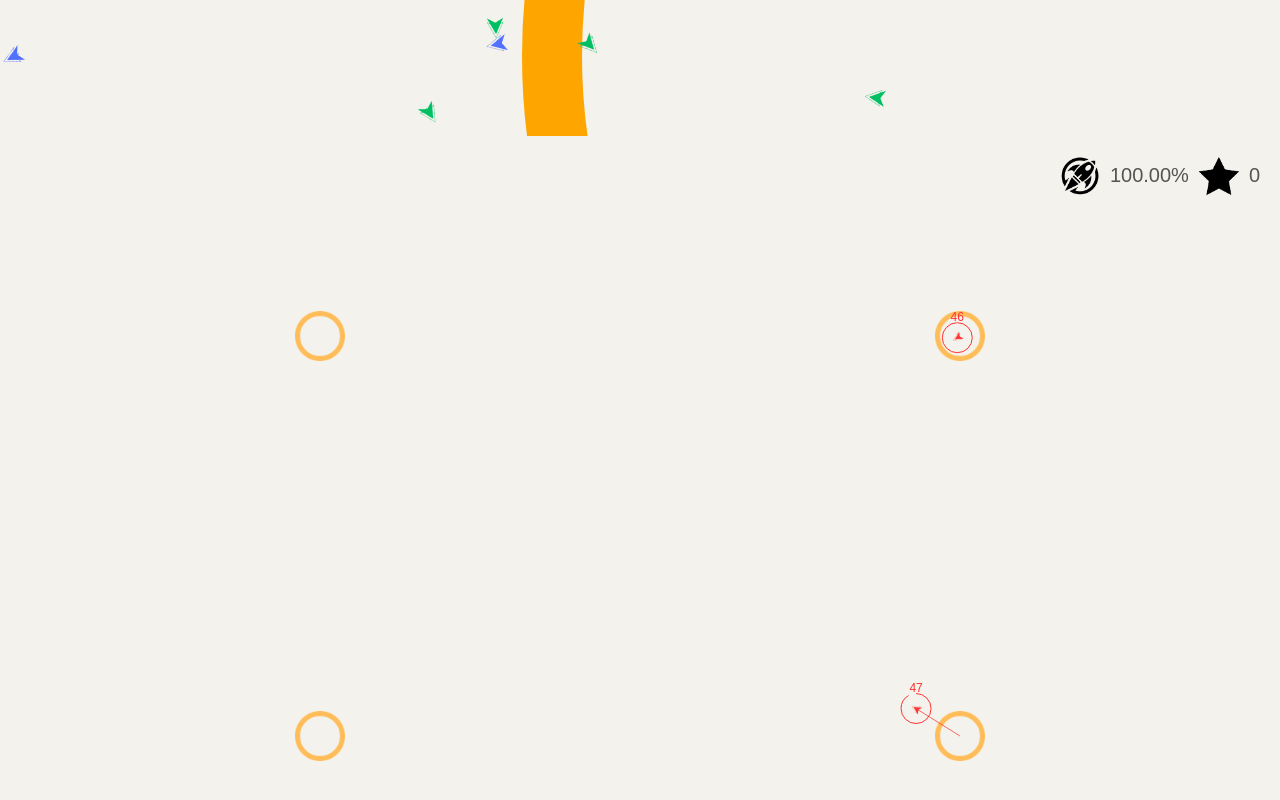
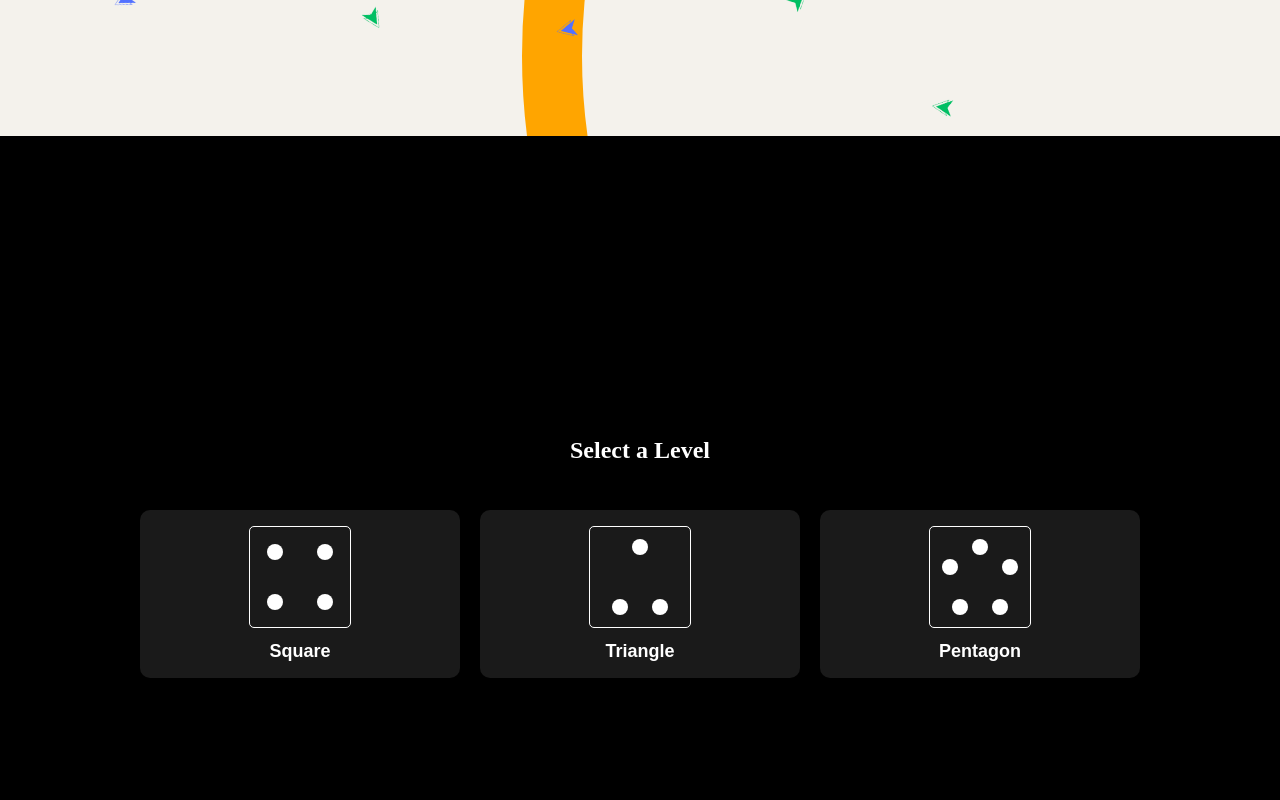
Before and after one commit to LeDevNovice/StellarFlow, a React (Vite) app: page / in a window 1280 px wide. Shown: the part 664-1464 px from the top of the page. Built offline with nearby package versions, Linux system fonts and the light colour scheme.

Commit message:
feat: implement level selector logic

```diff
--- a/src/components/GameCanvas/GameCanvas.tsx
+++ b/src/components/GameCanvas/GameCanvas.tsx
@@ -37,7 +37,10 @@ const GameCanvas = () => {
     setScore,
     failedVesselsCount,
     setFailedVesselsCount,
+    arrivedVesselsCount,
     setArrivedVesselsCount,
+    totalVessels,
+    setGameState
   } = useContext(GameContext)!;
 
   const [isPaused, setIsPaused] = useState(false);
@@ -189,6 +192,12 @@ const GameCanvas = () => {
 
     setArrivedVesselsCount((prev) => {
       const newCount = prev + 1;
+
+      // Check if all vessels are processed
+      if (newCount + failedVesselsCount >= totalVessels) {
+        setGameState('completed');
+      }
+
       return newCount;
     });
   };
@@ -200,6 +209,12 @@ const GameCanvas = () => {
 
     setFailedVesselsCount((prev) => {
       const newCount = prev + 1;
+
+      // Check if all vessels are processed
+      if (newCount + arrivedVesselsCount >= totalVessels) {
+        setGameState('completed');
+      }
+
       return newCount;
     });
   };
--- a/src/components/GameContainer/GameContainer.tsx
+++ b/src/components/GameContainer/GameContainer.tsx
@@ -1,9 +1,34 @@
+import { useContext, useState } from "react";
+
 import GameCanvas from "../GameCanvas/GameCanvas";
+import LevelSelector from "../LevelSelector/LevelSelector";
+import { Level } from "../../models/level.model";
+import { GameContext } from "../../context/GameProvider";
 
 function GameContainer() {
+  const [gameStarted, setGameStarted] = useState(false);
+  const [selectedLevel, setSelectedLevel] = useState<Level | null>(null);
+
+  const { setCurrentLevel, setGameState } = useContext(GameContext)!;
+
+  const handleLevelSelect = (level: Level) => {
+    setSelectedLevel(level);
+    setCurrentLevel(level);
+    setGameStarted(true);
+    setGameState('playing');
+  };
+
   return (
     <div className="App">
-      <GameCanvas />
+      {!gameStarted ? (
+        !selectedLevel ? (
+          <LevelSelector onSelectLevel={handleLevelSelect} />
+        ) : null
+      ) : (
+        <>
+          <GameCanvas />
+        </>
+      )}
     </div>
   );
 }
--- /dev/null
+++ b/src/components/LevelSelector/LevelSelector.css
@@ -0,0 +1,58 @@
+.level-selector {
+  display: flex;
+  flex-direction: column;
+  align-items: center;
+  justify-content: center;
+  min-height: 100vh;
+  background-color: #000;
+  color: #fff;
+  padding: 20px;
+}
+
+.level-selector h2 {
+  margin-bottom: 30px;
+}
+
+.level-list {
+  list-style: none;
+  padding: 0;
+  display: grid;
+  grid-template-columns: repeat(auto-fit, minmax(200px, 1fr));
+  gap: 20px;
+  width: 100%;
+  max-width: 1000px;
+}
+
+.level-item {
+  background-color: rgba(255, 255, 255, 0.1);
+  padding: 15px;
+  border-radius: 10px;
+  transition: background-color 0.3s;
+}
+
+.level-item:hover {
+  background-color: rgba(255, 255, 255, 0.2);
+}
+
+.level-button {
+  display: flex;
+  flex-direction: column;
+  align-items: center;
+  gap: 10px;
+  background: none;
+  border: none;
+  color: #fff;
+  cursor: pointer;
+  width: 100%;
+}
+
+.level-thumbnail svg {
+  border: 1px solid #fff;
+  border-radius: 5px;
+  background-color: #1a1a1a;
+}
+
+.level-name {
+  font-size: 18px;
+  font-weight: bold;
+}
--- /dev/null
+++ b/src/components/LevelSelector/LevelSelector.tsx
@@ -0,0 +1,37 @@
+import { Level } from '../../models/level.model';
+import { levels } from '../../level/level';
+import { LevelSelectorProps } from './levelSelector.interface';
+import './LevelSelector.css';
+
+const LevelSelector: React.FC<LevelSelectorProps> = ({ onSelectLevel }) => {
+  return (
+    <div className="level-selector">
+      <h2>Select a Level</h2>
+      <ul className="level-list">
+        {levels.map((level: Level) => (
+          <li key={level.id} className="level-item">
+            <button onClick={() => onSelectLevel(level)} className="level-button">
+              <div className="level-thumbnail">
+                {/* Render planet formation design */}
+                <svg width="100" height="100">
+                  {level.planets.map((planet) => (
+                    <circle
+                      key={planet.id}
+                      cx={planet.position.x * 100}
+                      cy={planet.position.y * 100}
+                      r="8"
+                      fill="#fff"
+                    />
+                  ))}
+                </svg>
+              </div>
+              <span className="level-name">{level.name}</span>
+            </button>
+          </li>
+        ))}
+      </ul>
+    </div>
+  );
+};
+
+export default LevelSelector;
--- /dev/null
+++ b/src/components/LevelSelector/levelSelector.interface.ts
@@ -0,0 +1,5 @@
+import { Level } from "../../models/level.model";
+
+export interface LevelSelectorProps {
+  onSelectLevel: (level: Level) => void;
+}
--- a/src/context/GameProvider.interface.ts
+++ b/src/context/GameProvider.interface.ts
@@ -17,5 +17,9 @@ export interface GameContextProps {
   setArrivedVesselsCount: React.Dispatch<React.SetStateAction<number>>;
   failedVesselsCount: number;
   setFailedVesselsCount: React.Dispatch<React.SetStateAction<number>>;
+  totalVessels: number;
+  setTotalVessels: React.Dispatch<React.SetStateAction<number>>;
+  gameState: 'playing' | 'completed';
+  setGameState: React.Dispatch<React.SetStateAction<'playing' | 'completed'>>;
   resetGameState: () => void;
 }
--- a/src/context/GameProvider.tsx
+++ b/src/context/GameProvider.tsx
@@ -12,14 +12,17 @@ export const GameProvider = ({ children }: GameProviderProps) => {
   const [vessels, setVessels] = useState<Vessel[]>([]);
   const [currentLevel, setCurrentLevel] = useState<Level>(levels[0]);
   const [score, setScore] = useState(0);
+  const [totalVessels, setTotalVessels] = useState(50);
   const [arrivedVesselsCount, setArrivedVesselsCount] = useState(0);
   const [failedVesselsCount, setFailedVesselsCount] = useState(0);
+  const [gameState, setGameState] = useState<'playing' | 'completed'>('playing');
 
   const resetGameState = () => {
     setVessels([]);
     setScore(0);
     setArrivedVesselsCount(0);
     setFailedVesselsCount(0);
+    setGameState('playing');
   };
 
   return (
@@ -31,10 +34,14 @@ export const GameProvider = ({ children }: GameProviderProps) => {
         setCurrentLevel,
         score,
         setScore,
+        totalVessels,
+        setTotalVessels,
         arrivedVesselsCount,
         setArrivedVesselsCount,
         failedVesselsCount,
         setFailedVesselsCount,
+        gameState,
+        setGameState,
         resetGameState
       }}
     >
```
